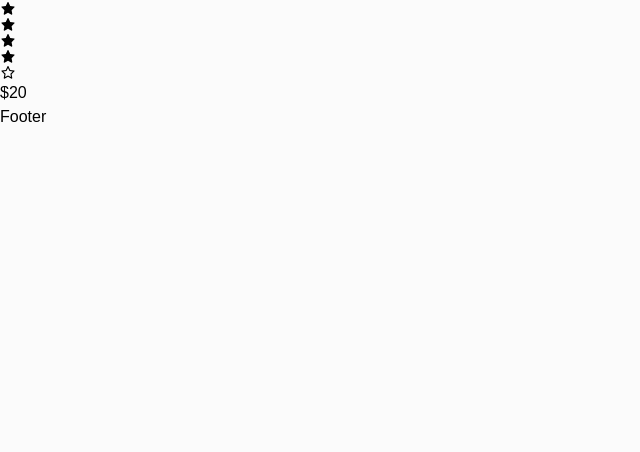
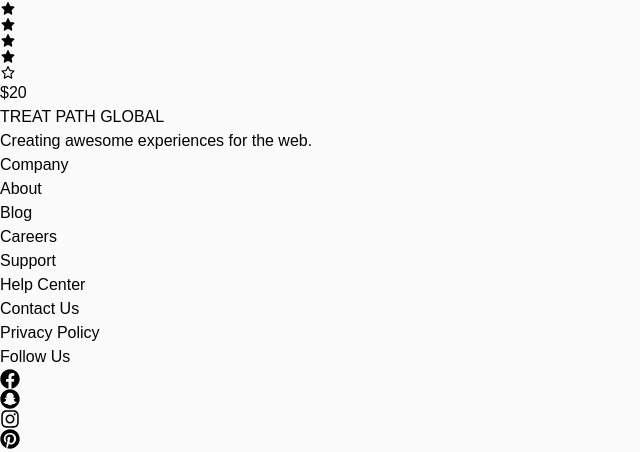
Before and after one commit to rajjitlai/digital-market-links, a React (Vite) app: page / in a window 1280 px wide. Shown: the part 3646-4098 px from the top of the page, without its empty margins (0-640 px from the left). Before the commit the page ends 3775 px from the top, so only its background shows below. Built offline with nearby package versions, Linux system fonts and the light colour scheme; no server answers.

Commit message:
footer added

```diff
--- a/src/components/Footer.jsx
+++ b/src/components/Footer.jsx
@@ -1,9 +1,55 @@
-import React from 'react'
+import { FaFacebook, FaInstagram, FaSnapchat, FaPinterest } from "react-icons/fa";
 
 const Footer = () => {
     return (
-        <div>Footer</div>
-    )
-}
+        <footer className="bg-gray-100 text-black py-8 mt-16">
+            <div className="max-w-7xl mx-auto px-6 grid md:grid-cols-3 gap-8">
+                {/* Brand */}
+                <div>
+                    <h2 className="text-2xl font-bold text-black">TREAT PATH GLOBAL</h2>
+                    <p className="mt-2 text-sm text-gray-400">
+                        Creating awesome experiences for the web.
+                    </p>
+                </div>
 
-export default Footer
+                {/* Navigation Links */}
+                <div className="grid grid-cols-2 gap-4">
+                    <div>
+                        <h3 className="text-lg font-semibold text-black">Company</h3>
+                        <ul className="mt-2 space-y-2">
+                            <li><a href="#" className="hover:text-gray-200">About</a></li>
+                            <li><a href="#" className="hover:text-gray-200">Blog</a></li>
+                            <li><a href="#" className="hover:text-gray-200">Careers</a></li>
+                        </ul>
+                    </div>
+                    <div>
+                        <h3 className="text-lg font-semibold text-black">Support</h3>
+                        <ul className="mt-2 space-y-2">
+                            <li><a href="#" className="hover:text-gray-200">Help Center</a></li>
+                            <li><a href="#" className="hover:text-gray-200">Contact Us</a></li>
+                            <li><a href="#" className="hover:text-gray-200">Privacy Policy</a></li>
+                        </ul>
+                    </div>
+                </div>
+
+                {/* Social Links */}
+                <div>
+                    <h3 className="text-lg font-semibold text-black">Follow Us</h3>
+                    <div className="flex space-x-4 mt-3">
+                        <a href="#" className="hover:text-white"><FaFacebook size={20} /></a>
+                        <a href="#" className="hover:text-white"><FaSnapchat size={20} /></a>
+                        <a href="#" className="hover:text-white"><FaInstagram size={20} /></a>
+                        <a href="#" className="hover:text-white"><FaPinterest size={20} /></a>
+                    </div>
+                </div>
+            </div>
+
+            {/* Copyright */}
+            <div className="mt-8 border-t border-gray-700 pt-4 text-center text-sm">
+                © {new Date().getFullYear()} TREAT PATH GLOBAL. All rights reserved.
+            </div>
+        </footer>
+    );
+};
+
+export default Footer;
```
